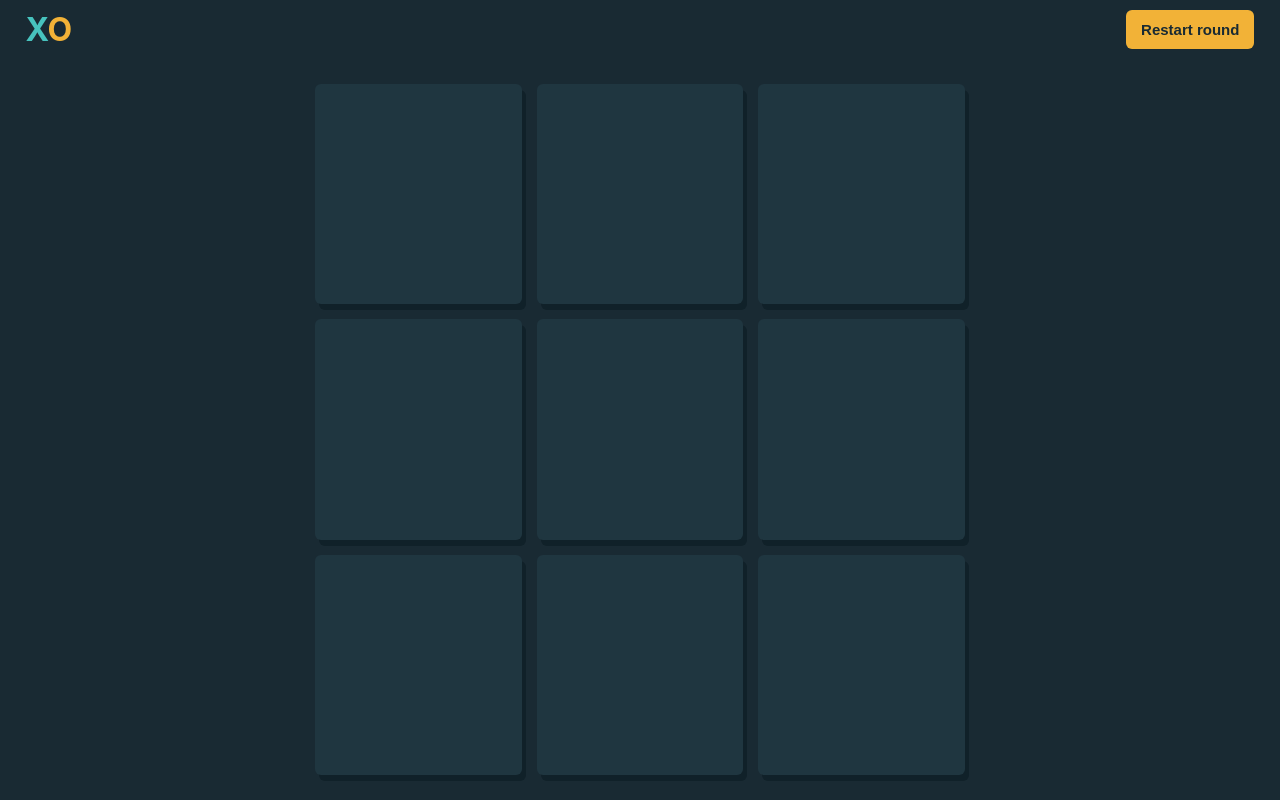
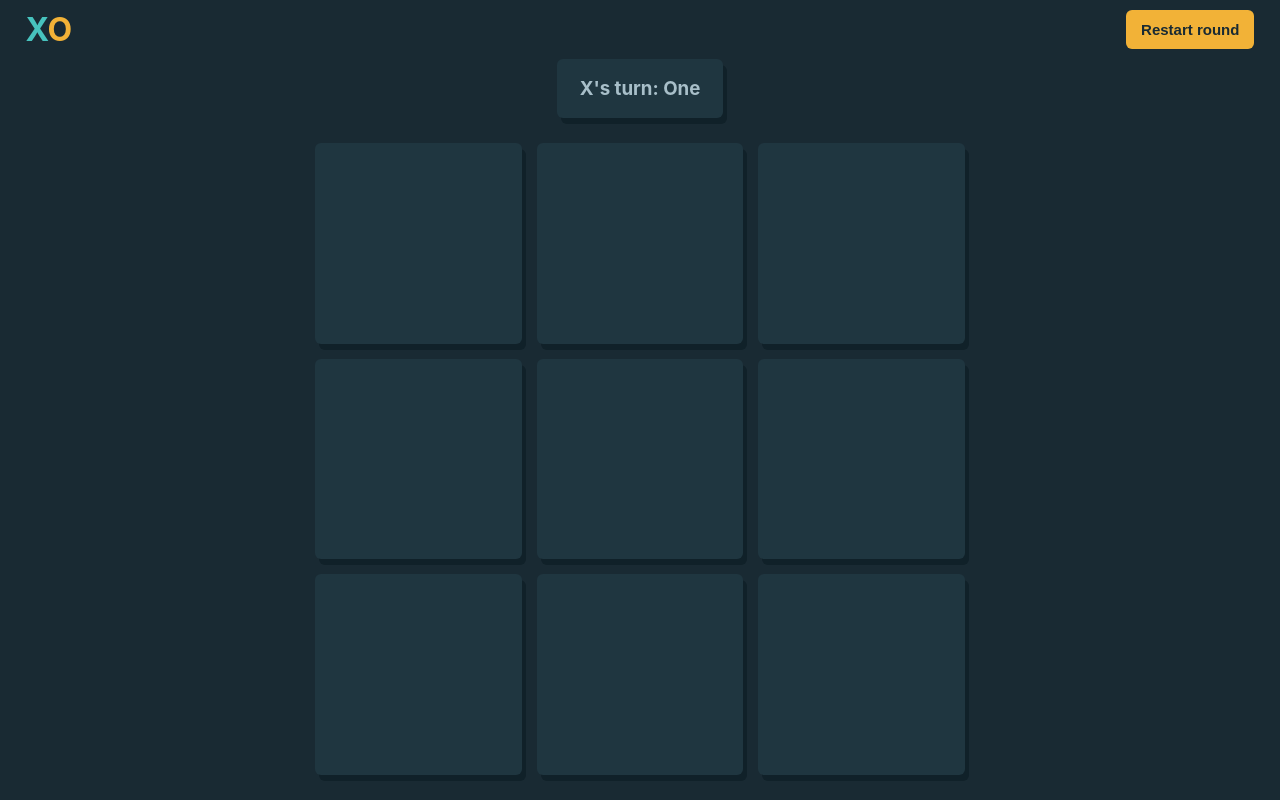
Before and after one commit to KonstantinosKoulaxizis/tic-tac-toe, a React (Create React App) app: page /game in a window 1280 px wide. Built offline with nearby package versions, Linux system fonts and the light colour scheme.

Commit message:
feat: Round info component

```diff
--- /dev/null
+++ b/src/components/game/RoundInfo.tsx
@@ -0,0 +1,15 @@
+import { useReduxSelector } from "../../utils/ReduxHooks"
+
+const RoundInfo = () => {
+  const { turn, playerNames } = useReduxSelector(state => state.game)
+
+  return (
+    <div className='round-info'>
+      <div className='players-turn-container'>
+        <h3 className='player-turn-text'>{turn}'s turn: {playerNames[turn]}</h3>
+      </div>
+    </div>
+  )
+}
+
+export default RoundInfo
--- a/src/styles/Game.scss
+++ b/src/styles/Game.scss
@@ -11,6 +11,25 @@
     justify-content: space-between;
     max-height: 40px;
     padding: 10px;
+  }
+
+  .round-info {
+    display: flex;
+    justify-content: center;
+    text-align: center;
+    color: $light_500;
+
+    .players-turn-container {
+      background-color: $dark_400;
+      border-radius: $border_radius_300;
+      box-shadow: 4px 6px $dark_700;
+      padding: 15px 20px;
+      max-width: fit-content;
+    }
+
+    .player-turn-text {
+      margin: 3px;
+    }
   }
 
   .board-grid-container {
--- a/src/views/Game.tsx
+++ b/src/views/Game.tsx
@@ -1,4 +1,5 @@
 import TopBar from '../components/game/TopBar'
+import RoundInfo from '../components/game/RoundInfo'
 import Board from '../components/game/Board'
 
 import '../styles/Game.scss'
@@ -7,6 +8,7 @@ const Game = () => {
   return (
     <div className='game'>
       <TopBar />
+      <RoundInfo />
       <Board />
     </div>
   )
```
